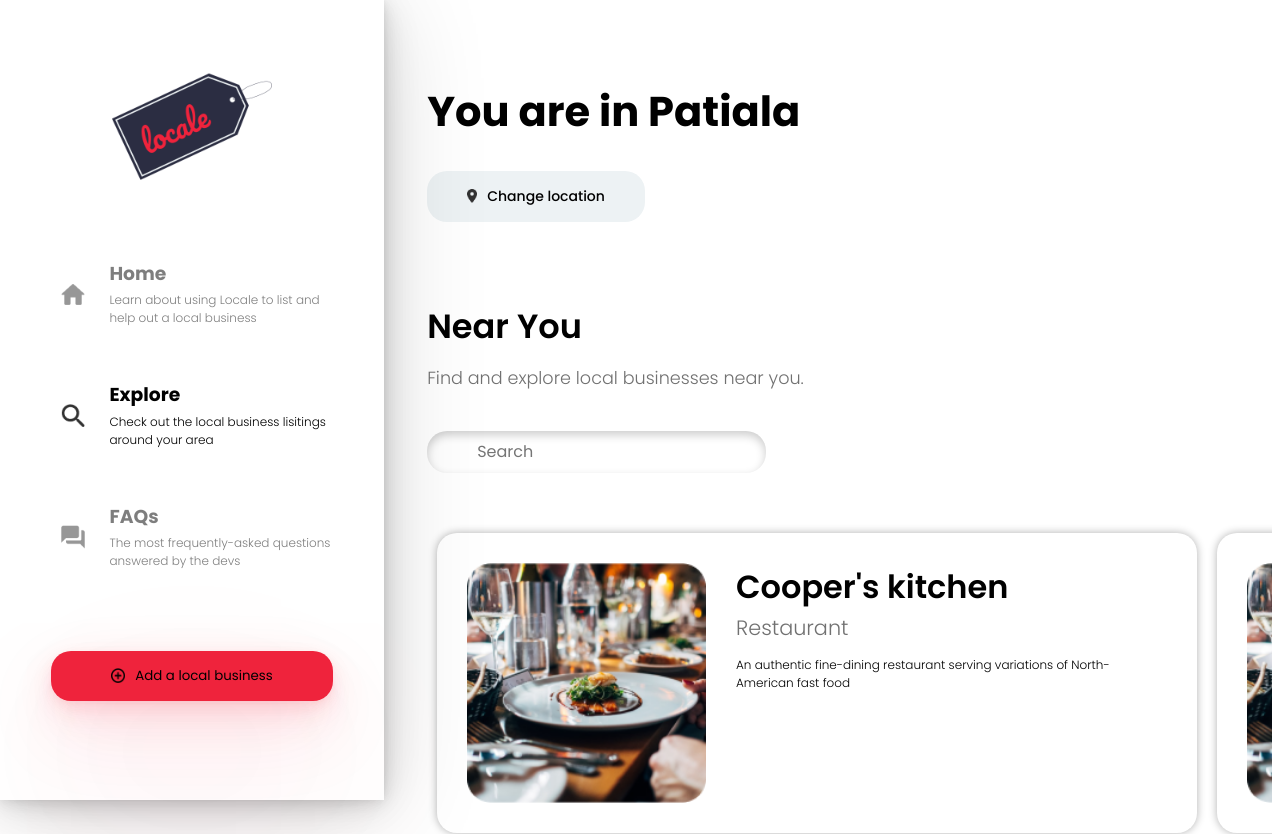
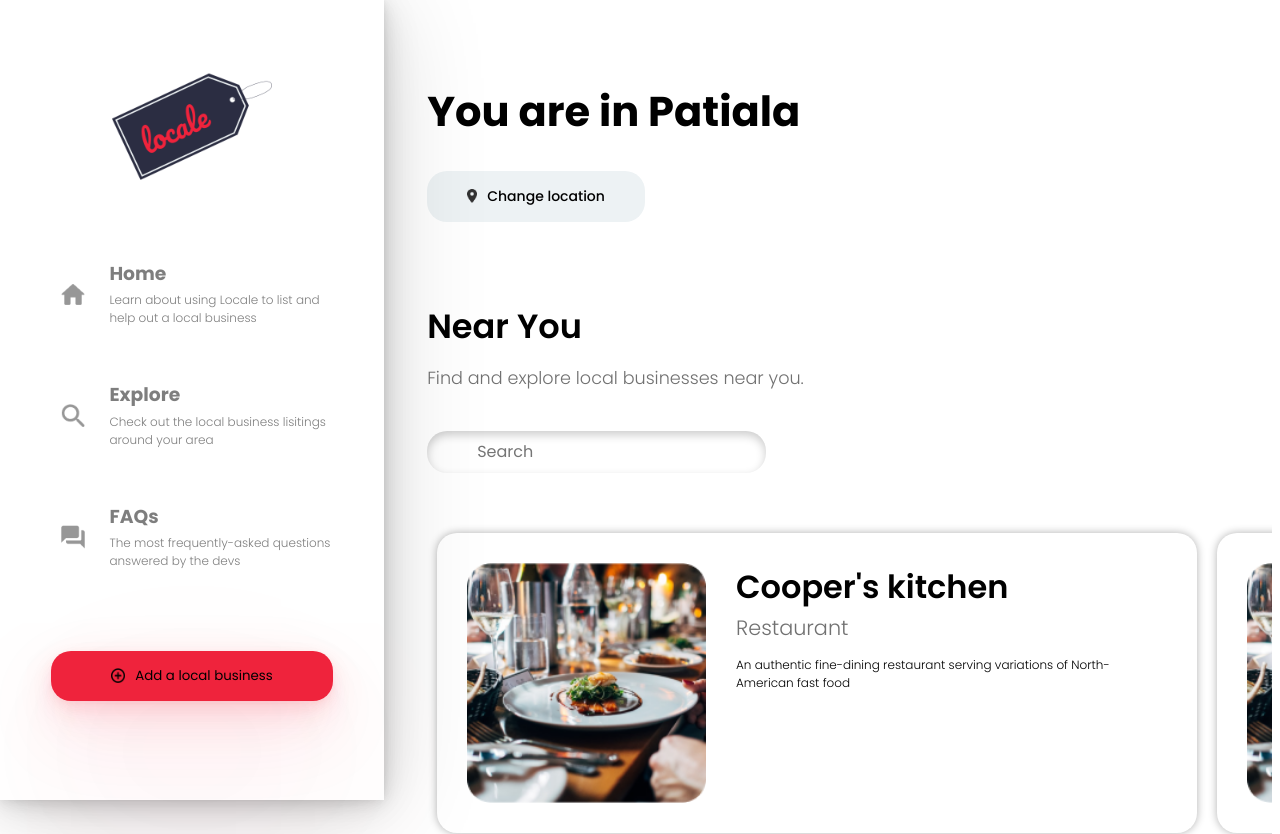
Before and after one commit to Nirmitjatana/localb-frontend, a React (Create React App) app: page / in a window 1280 px wide. Shown: the top 834 px of the page. Built offline with nearby package versions, Linux system fonts and the light colour scheme.

Commit message:
tab bug test

```diff
--- a/src/navbar.js
+++ b/src/navbar.js
@@ -33,7 +33,7 @@ class Navbar extends React.Component{
                       </table>
 
                   </div>
-                  <div className="tab-active">
+                  <div className="tab">
                   <table>
                   <tbody>
                       <tr>
```
